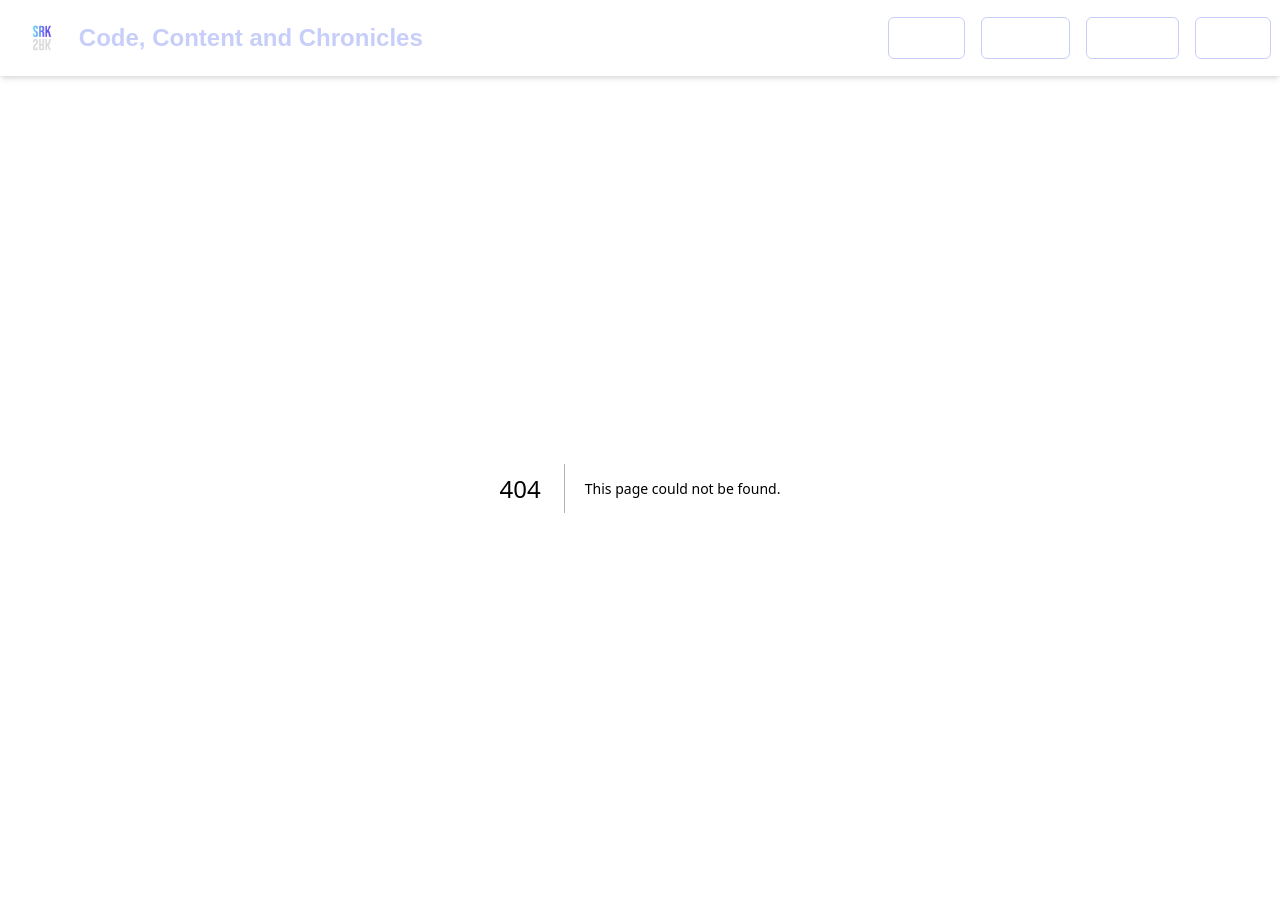
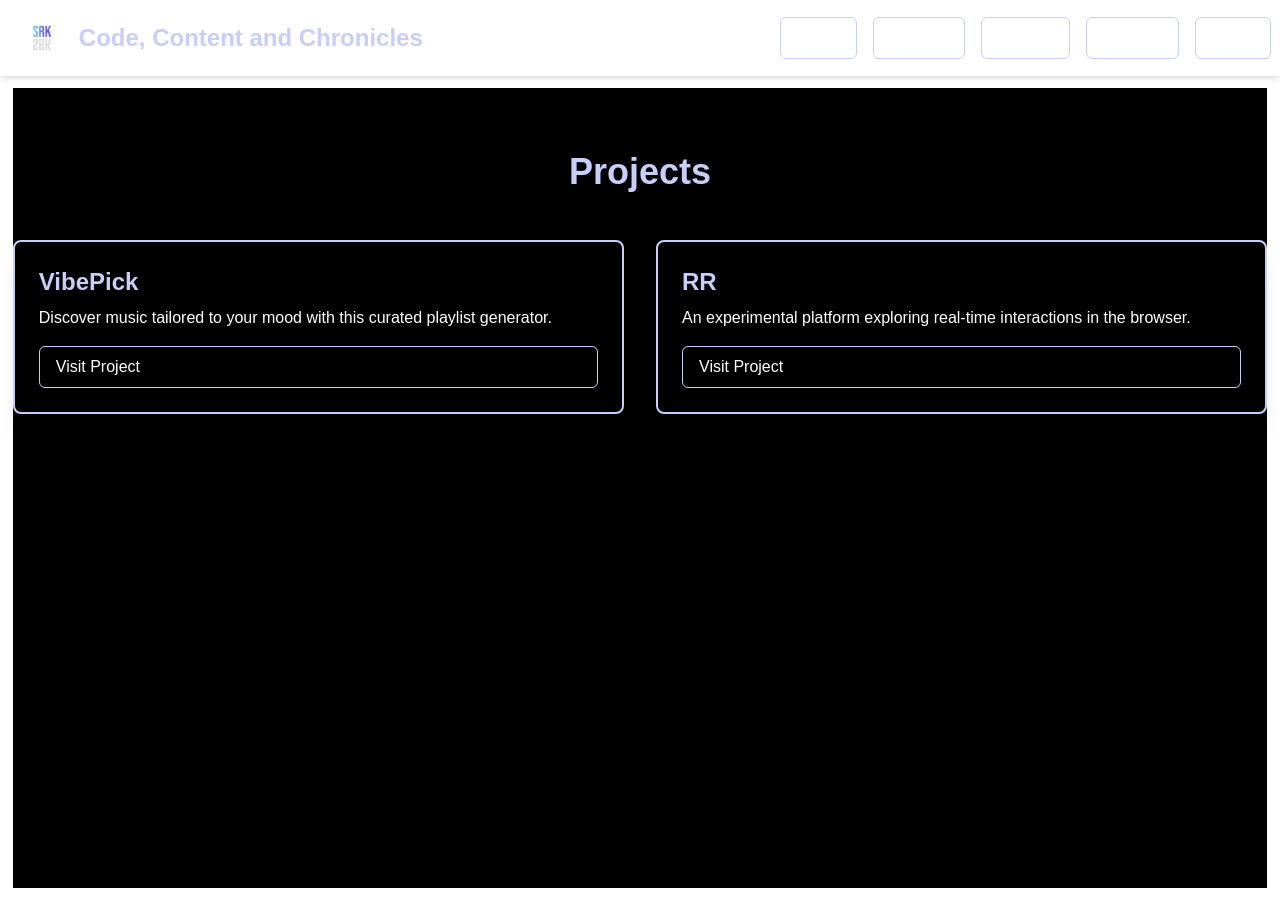
Before and after one commit to shreyasrkarthik/portfolio, a Next.js app: page /projects in a window 1280 px wide. Before the commit this address had no page. Built offline with nearby package versions, Linux system fonts and the light colour scheme.

Commit message:
Add projects page with project cards

```diff
--- a/app/components/NavBar.js
+++ b/app/components/NavBar.js
@@ -21,7 +21,7 @@ export default function NavBar() {
 
         {/* Desktop Navigation */}
         <div className="hidden md:flex space-x-4">
-          {["Home", "Contact", "Resume", "About"].map((item) => (
+          {["Home", "Projects", "Contact", "Resume", "About"].map((item) => (
             <Link
               key={item}
               href={`/${item.toLowerCase()}`}
@@ -44,7 +44,7 @@ export default function NavBar() {
       {/* Mobile Navigation */}
       {isOpen && (
         <div className="md:hidden flex flex-col items-center mt-2 py-2 space-y-2">
-          {["Home", "Contact", "Social", "About"].map((item) => (
+          {["Home", "Projects", "Contact", "Social", "About"].map((item) => (
             <Link
               key={item}
               href={`/${item.toLowerCase()}`}
--- /dev/null
+++ b/app/components/ProjectCard.js
@@ -0,0 +1,23 @@
+"use client";
+import Link from "next/link";
+import { motion } from "framer-motion";
+
+export default function ProjectCard({ title, description, link }) {
+  return (
+    <motion.div
+      whileHover={{ scale: 1.05 }}
+      className="bg-gradient-to-r from-white-100 via-white-800 to-white-100 text-white rounded-lg shadow-xl border-2 border-[#c8cefa] p-6 flex flex-col"
+    >
+      <h2 className="text-2xl font-bold text-[#c8cefa] mb-2">{title}</h2>
+      <p className="flex-grow mb-4">{description}</p>
+      <Link
+        href={link}
+        target="_blank"
+        rel="noopener noreferrer"
+        className="px-4 py-2 border border-[#c8cefa] rounded-md hover:bg-[#c8cefa] hover:text-black transition"
+      >
+        Visit Project
+      </Link>
+    </motion.div>
+  );
+}
--- /dev/null
+++ b/app/projects/page.js
@@ -0,0 +1,27 @@
+import ProjectCard from "../components/ProjectCard";
+
+const projects = [
+  {
+    title: "VibePick",
+    description: "Discover music tailored to your mood with this curated playlist generator.",
+    link: "https://vibepick.shreyasrk.com",
+  },
+  {
+    title: "RR",
+    description: "An experimental platform exploring real-time interactions in the browser.",
+    link: "https://RR.shreyasrk.com",
+  },
+];
+
+export default function ProjectsPage() {
+  return (
+    <main className="min-h-screen bg-black text-white py-16">
+      <h1 className="text-4xl font-bold text-center text-[#c8cefa] mb-12">Projects</h1>
+      <div className="grid gap-8 md:grid-cols-2">
+        {projects.map((project) => (
+          <ProjectCard key={project.title} {...project} />
+        ))}
+      </div>
+    </main>
+  );
+}
```
